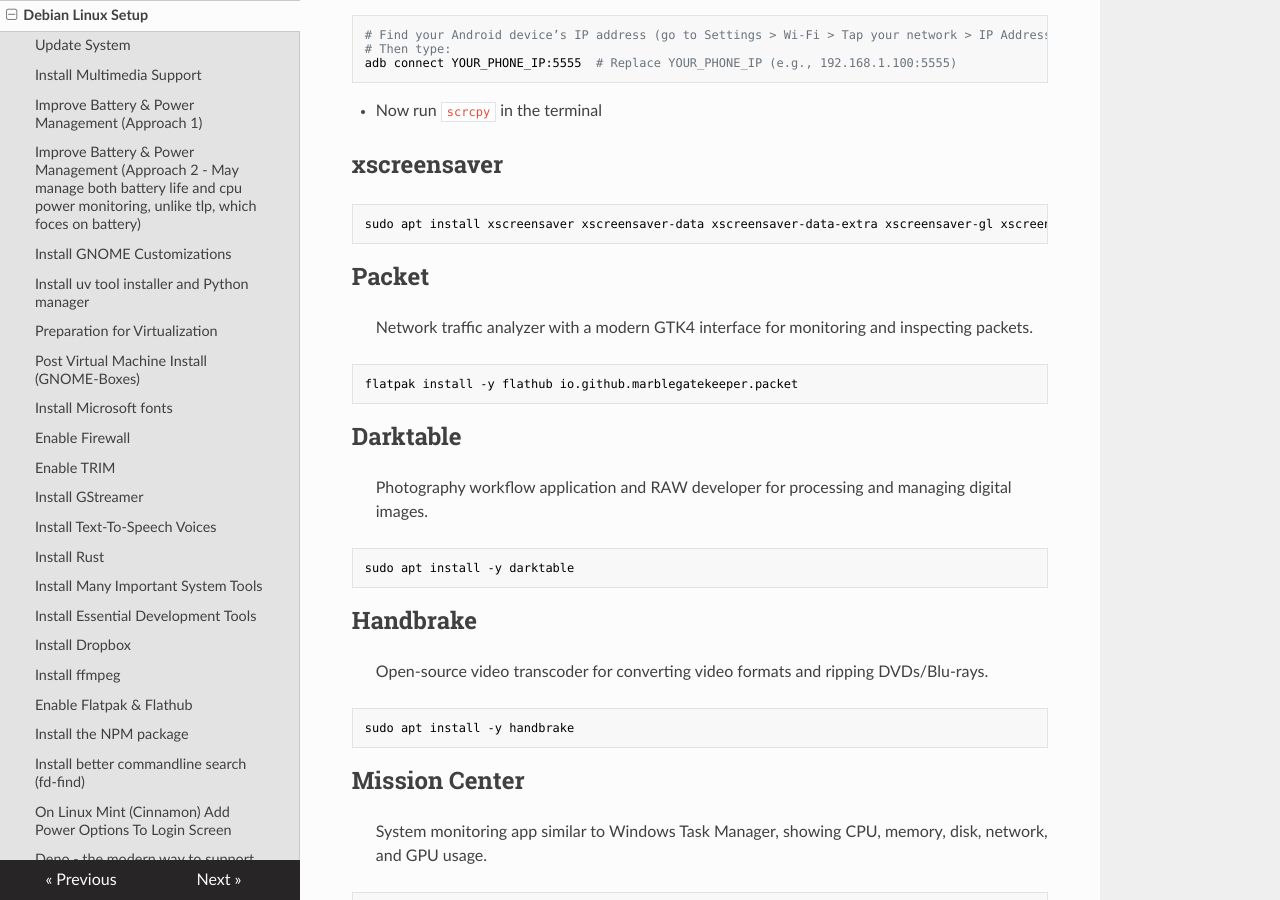
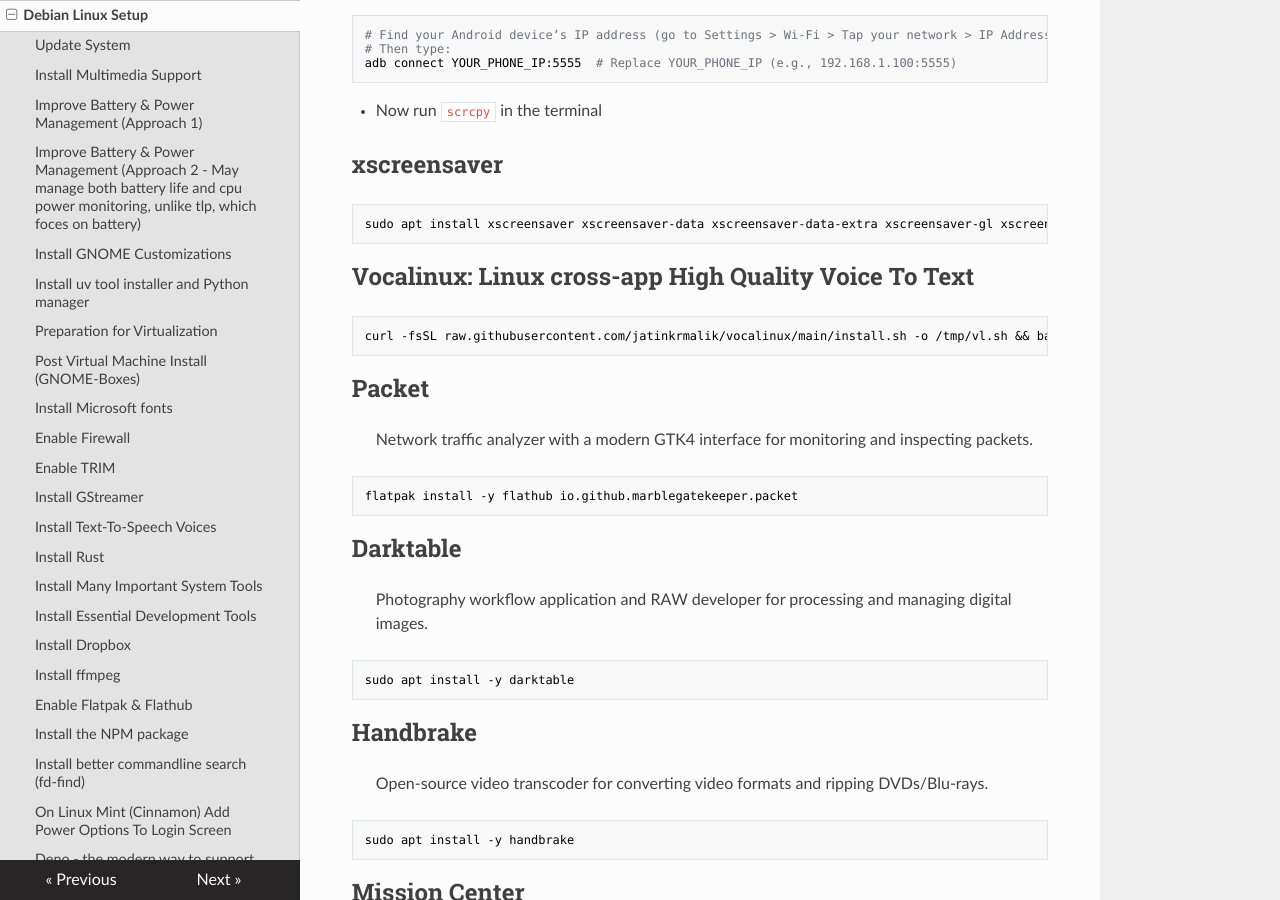
Before and after one commit to travisseymour/useful_stuff, an MkDocs documentation site: the page built from docs/debian_setup.md, in a window 1280 px wide and 900 px high, scrolled down 8387 px. Built offline with MkDocs 1.6.1, drawn with Linux system fonts in a browser that asks for light colours; nearby versions of some CDN libraries.

Commit message:
added VocalLinux Tool

````diff
--- a/docs/debian_setup.md
+++ b/docs/debian_setup.md
@@ -394,6 +394,12 @@
 
 ```bash
 sudo apt install xscreensaver xscreensaver-data xscreensaver-data-extra xscreensaver-gl xscreensaver-gl-extra -y
+```
+
+## Vocalinux: Linux cross-app High Quality Voice To Text
+
+```bash
+curl -fsSL raw.githubusercontent.com/jatinkrmalik/vocalinux/main/install.sh -o /tmp/vl.sh && bash /tmp/vl.sh
 ```
 
 ## Packet
````
Also changed, not shown: 1 other file.
